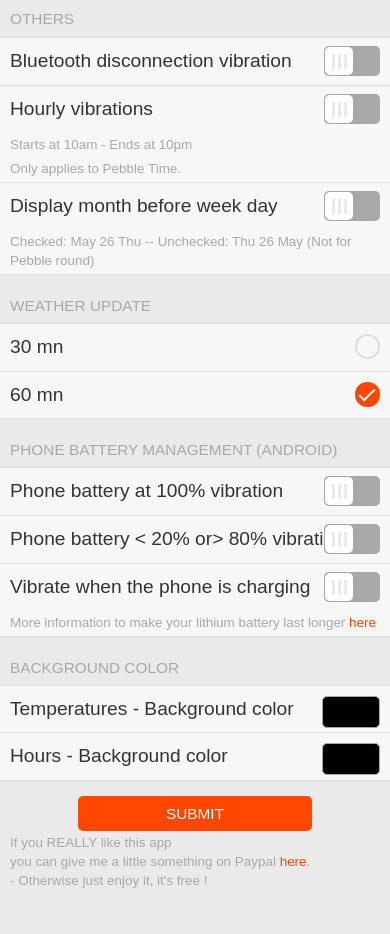
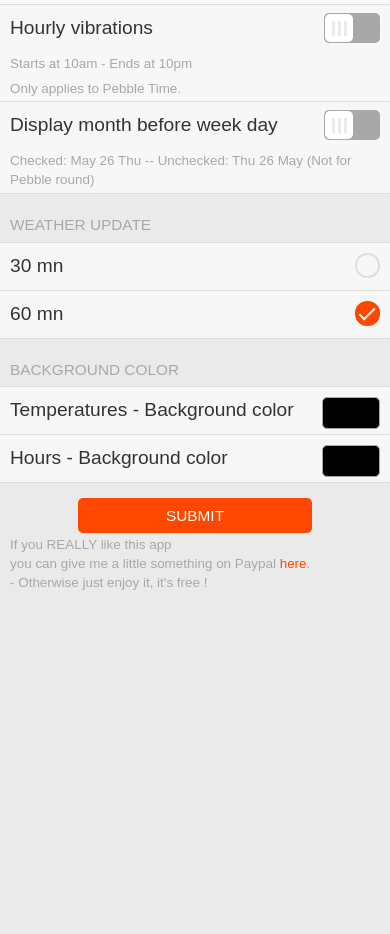
Before and after one commit to Sichroteph/Impact, a plain HTML site: page index.html in a window 390 px wide. Shown: the part 480-1414 px from the top of the page. After the commit the page ends 1128 px from the top, so only its background shows below. Drawn offline with Linux system fonts and the light colour scheme.

Commit message:
Update index.html
removed API key + android phone display

```diff
--- a/index.html
+++ b/index.html
@@ -36,6 +36,7 @@
         GPS
         <input id='gps' type='checkbox' class='item-toggle'>
       </label>
+
       Your city if no GPS:
       <label class='item'>
         <div class='item-input-wrapper'>
@@ -43,12 +44,14 @@
         </div>
       </label>
 
+      <div style="display:none;">
       Your Open weather 2.5 API key :
       <label class='item'>
         <div class='item-input-wrapper'>
           <input type='text' class='item-input' input id='input_api' placeholder='Input field'>
         </div>
       </label>
+      </div>
 
       <div style="display:none;">
       <label class='item'>
@@ -304,7 +307,7 @@
     </div>
   </div>
 
-  <div class='item-container'>
+  <div class='item-container' style="display:none;">>
     <div class='item-container-header'>Phone battery management (Android)</div>
     <div class='item-container-content'>
 
```
